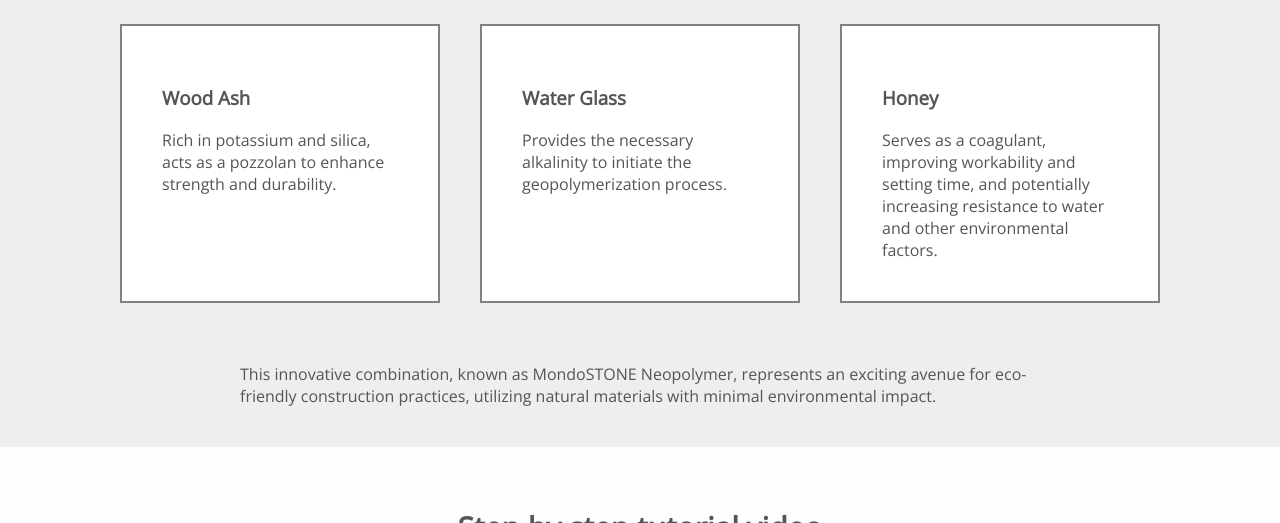
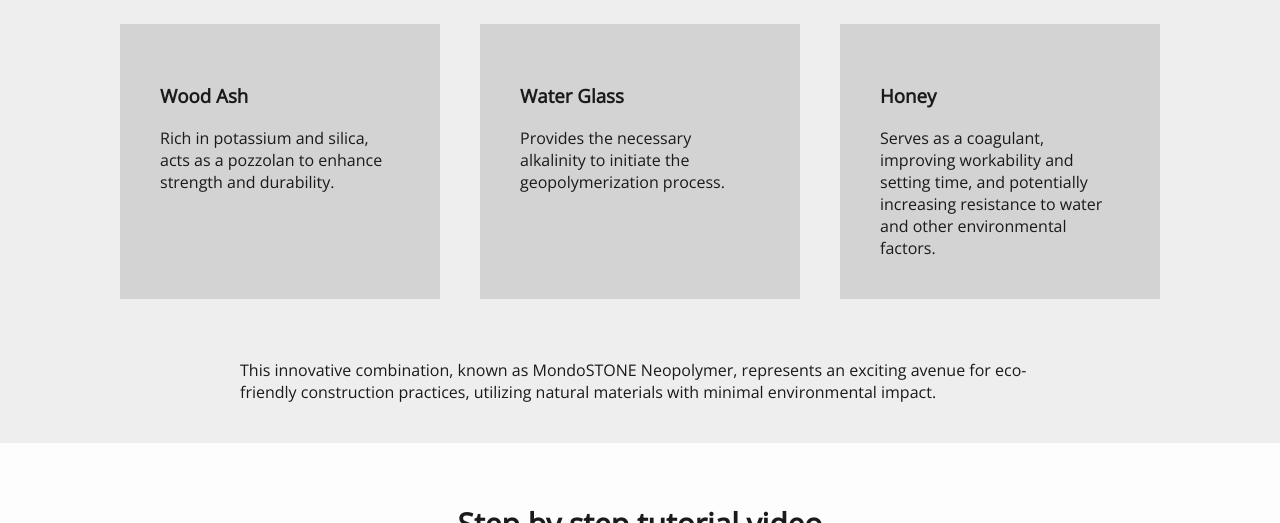
Before and after one commit to fotimarcell/natrontheory, a plain HTML site: page mondostone/index.html in a window 1280 px wide. Shown: the part 636-1159 px from the top of the page. Drawn offline with nearby package versions, Linux system fonts and the light colour scheme.

Commit message:
playsinline + poster

```diff
--- a/mondostone/index.html
+++ b/mondostone/index.html
@@ -16,7 +16,6 @@
     body {
       margin: 0;
       font-family: 'Open Sans', sans-serif;
-      color: #555;
     }
 
     .content {
@@ -85,15 +84,14 @@
       padding: 0 100px;
       justify-content: space-between;
       align-content: center;
+      align-items: stretch;
     }
 
     .box {
-      flex: 1 1 200px;
-      width: 200px;
+      flex: 1 1 150px;
       margin: 20px;
       padding: 40px;
-      border: 2px solid gray;
-      background-color: white;
+      background-color: lightgray;
     }
 
     @media (max-width: 1000px) {
@@ -181,7 +179,7 @@
   </div>
 <div class="content">
   <h1 class="subheader" style="text-align: center; color: inherit;">Step by step tutorial video</h1>
-  <video src="media/instructions.MOV" controls poster="media/poster.jpg" style="width: 100%;"></video>
+  <video src="media/instructions.MOV" controls poster="media/poster.jpg" playsinline style="width: 100%;"></video>
 </div>
   <div class="content">
     <h1>Exploring Geopolymers with MondoSTONE</h1>
```
